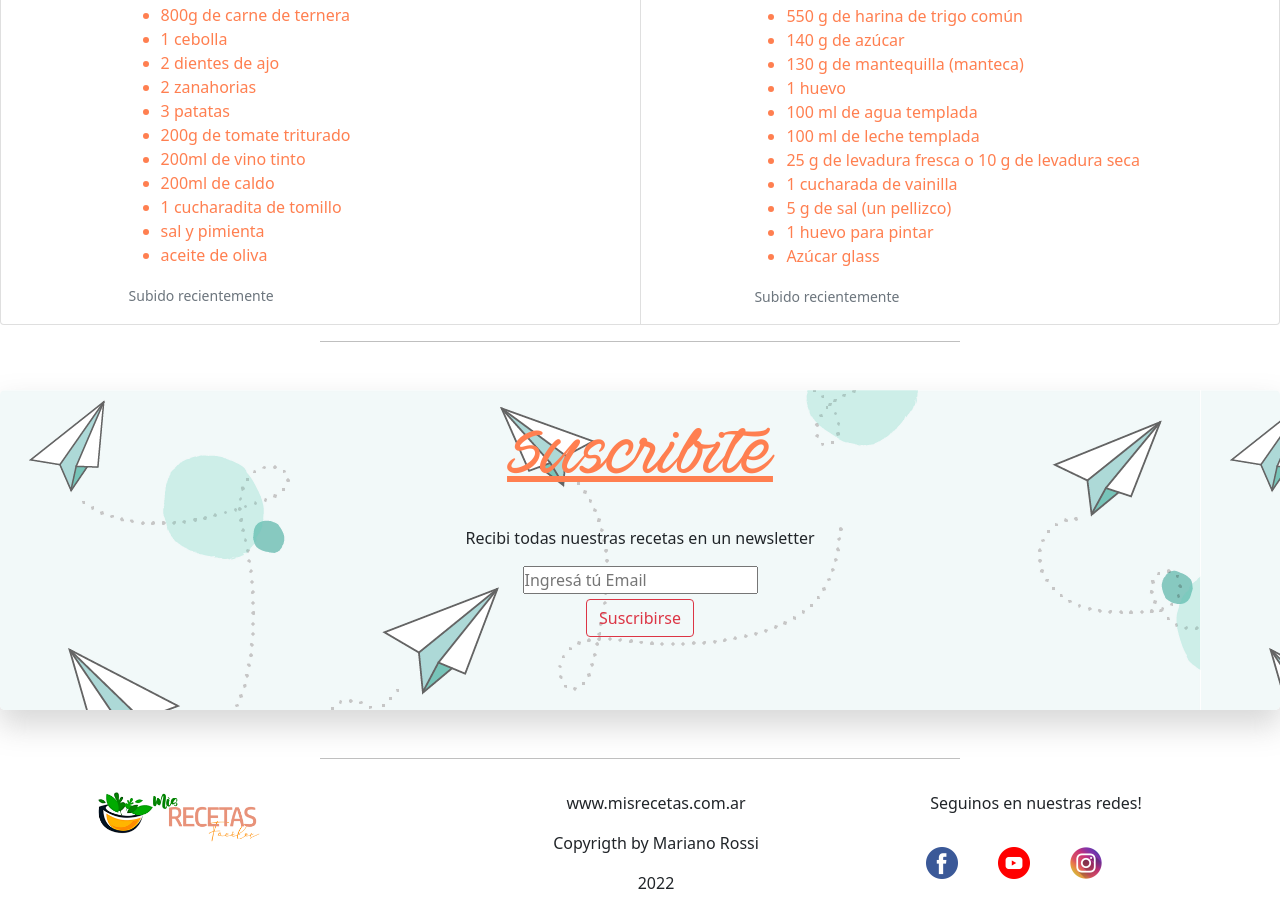
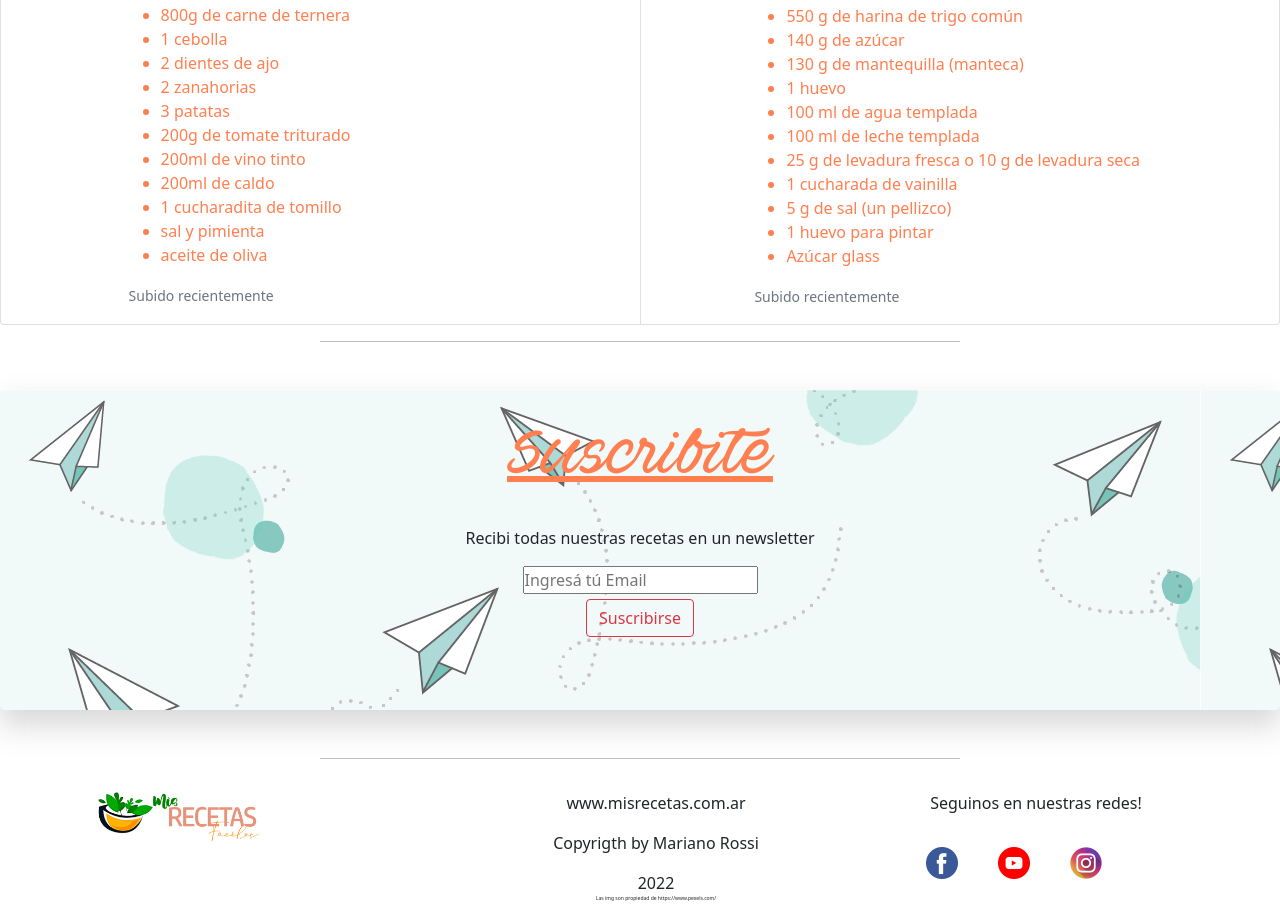
Before and after one commit to Marianoarossi/TercerEntrega, a website: page index.html in a window 1280 px wide. Shown: the part 1398-2316 px from the top of the page. Drawn offline with nearby package versions, Linux system fonts and the light colour scheme; files whose address does not match are found by name; a web font is replaced by a local one.

Commit message:
Se agrega derechos de imagenes en el footer con letra muy chica

```diff
--- a/index.html
+++ b/index.html
@@ -205,6 +205,9 @@
                     <li>
                         2022
                     </li>
+                    <li >
+                        <p class="pexel"> Las img son propiedad de https://www.pexels.com/ </p>
+                    </li>
                 </ul>
             </div>
             <div class="col-sm">
--- a/scss/footer.scss
+++ b/scss/footer.scss
@@ -30,3 +30,6 @@
 .ListaRED {
     list-style: $sinVineta;
 }
+.pexel{
+    font-size: 5px;
+}
```
Also changed, not shown: pages/contacto.html (+3 -0 lines), pages/galeria.html (+3 -0 lines), pages/nosotros.html (+3 -1 lines), pages/recetas.html (+3 -0 lines), css/style.css.
